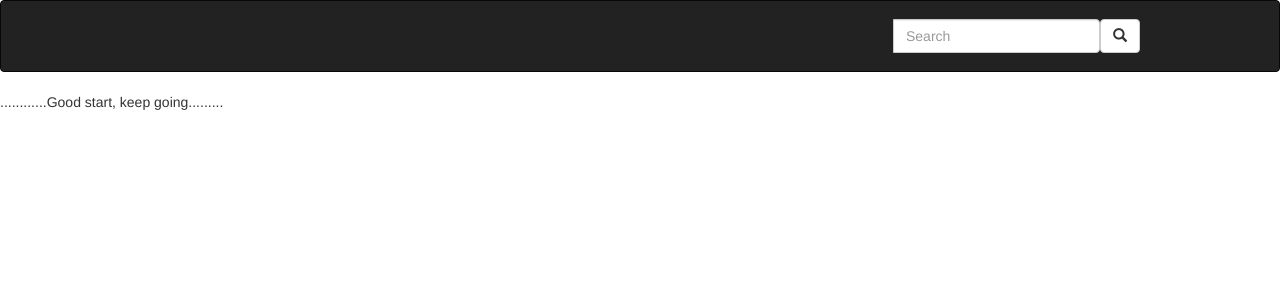
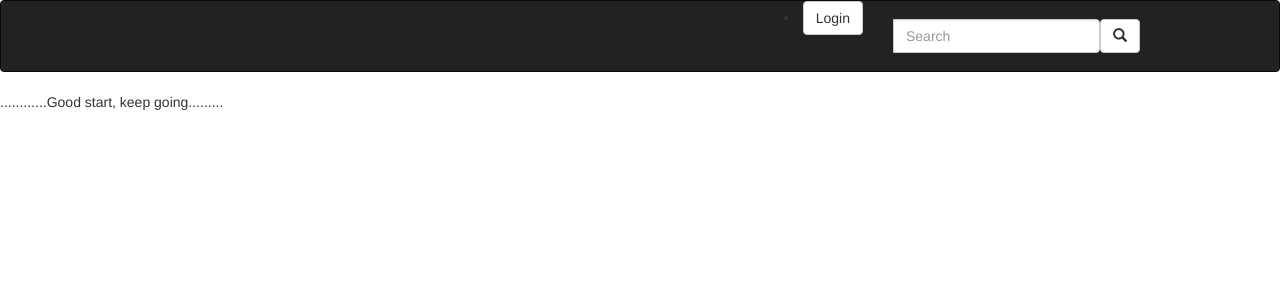
Before and after one commit to Ngina07/Instagram, a Django app: page / in a window 1280 px wide. Shown: the top 300 px of the page. Run offline with Django 3.2, Linux system fonts and the light colour scheme; some libraries are stand-ins or nearby versions.

Commit message:
add login to view function and display login button on navbar

```diff
--- a/instagram/templates/navbar.html
+++ b/instagram/templates/navbar.html
@@ -26,7 +26,20 @@
           </form>
         </div>
         <!-- end of search form     -->
+        <!-- login -->
+        <div class="navbar-right" id="login">
+          {% if user.is_authenticated %}
+          <div class="navbar-collapse collapse-right">
 
+          </div>
+
+          {% else %}
+          <li>
+            <a class='btn btn-default' href="/accounts/login">Login</a>
+          </li>
+
+          {% endif %}
+        </div>
       </div>
     </nav>
   </body>
--- a/instagram/views.py
+++ b/instagram/views.py
@@ -1,7 +1,16 @@
 from django.shortcuts import render
 from django.http import HttpResponse
 from django.contrib.auth.decorators import login_required
+from .models import Post
 
 
 def welcome(request):
     return render(request, 'index.html')
+
+@login_required(login_url='/accounts/register/')
+def index(request):
+    # current_user = request.user
+    post = Posts.get_posts()
+
+    # follow other users
+    return render(request, 'index.html',{"post":post})
```
